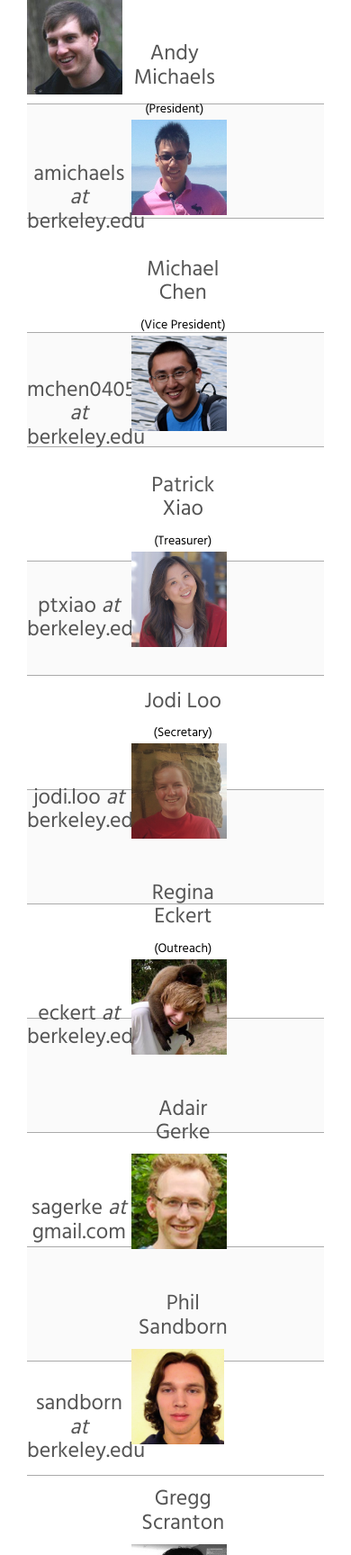
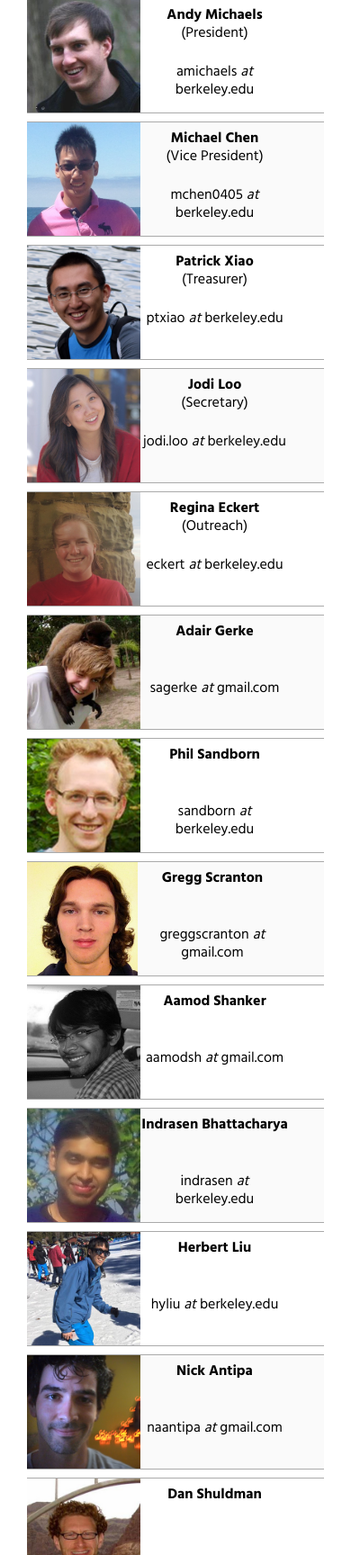
Before and after one commit to asm249/PhotobearsWebsite, a plain HTML site: page People.html in a window 390 px wide. Shown: the part 272-2000 px from the top of the page at 90% size. Drawn offline with nearby package versions, Linux system fonts and the light colour scheme.

Commit message:
Fixed mobile viewing and other changes

```diff
--- a/People.html
+++ b/People.html
@@ -63,125 +63,124 @@
 
                 <div class="people-row-B">
                     <img class="photo-thumbnail" src="res/images/andrewmichaels.jpg" alt="Andy Michaels">
-                    <div class="bio-col">
-                        <h1>Andy Michaels</h1>
+                    <div class="bio-col"><b>Andy Michaels</b><br/>
 			(President)
                     </div>
                     <div class="bio-col">
-                       <h1>amichaels <i>at</i> berkeley.edu</h1>
+                       amichaels <i>at</i> berkeley.edu
                     </div>
                 </div>
 		<div class="people-row-A">
                     <img class="photo-thumbnail" src="res/images/Michael-Chen.jpg" alt="Michael Chen">
-                    <div class="bio-col">
-                        <h1>Michael Chen</h1>
+	    <div class="bio-col">
+		<b>Michael Chen</b><br/>
 			(Vice President)
                     </div>
                     <div class="bio-col">
-                        <h1>mchen0405 <i>at</i> berkeley.edu</h1>
+                        mchen0405 <i>at</i> berkeley.edu
                     </div>
                 </div>
                 <div class="people-row-B">
                     <img class="photo-thumbnail" src="res/images/patrickxiao.png" alt="Patrick Xiao">
                     <div class="bio-col">
-                        <h1>Patrick Xiao</h1>
+                        <b>Patrick Xiao</b><br/>
 			(Treasurer)
                     </div>
                     <div class="bio-col">
-                        <h1>ptxiao <i>at</i> berkeley.edu</h1>
+                        ptxiao <i>at</i> berkeley.edu
                     </div>
                 </div>
 		 <div class="people-row-A">
                     <img class="photo-thumbnail" src="res/images/jodi.jpg" alt="Jodi Loo">
                     <div class="bio-col">
-                        <h1>Jodi Loo</h1>
+                        <b>Jodi Loo</b><br/>
 			(Secretary)
                     </div>
                     <div class="bio-col">
-                        <h1>jodi.loo <i>at</i> berkeley.edu</h1>
+                        jodi.loo <i>at</i> berkeley.edu
                     </div>
                 </div>
                 <div class="people-row-B">
                 <img class="photo-thumbnail" src="res/images/regina_eckert_photo.png" alt="Regina Eckert">
                         <div class="bio-col">
-                                <h1>Regina Eckert</h1>
+                                <b>Regina Eckert</b><br/>
                        		(Outreach)
 			 </div>
                         <div class="bio-col">
-                                <h1>eckert <i>at</i> berkeley.edu</h1>
+                                eckert <i>at</i> berkeley.edu
                         </div>
                 </div>
 		<div class="people-row-A">
                     <img class="photo-thumbnail" id="adair" src="res/images/adair.jpg" alt="Adair Gerke">
                     <div class="bio-col">
-                        <h1>Adair Gerke</h1>
+                        <b>Adair Gerke</b>
                     </div>
                     <div class="bio-col">
-                        <h1>sagerke <i>at</i> gmail.com</h1>
+                        sagerke <i>at</i> gmail.com
                     </div>
                 </div>
 		<div class="people-row-B">
                     <img class="photo-thumbnail" src="res/images/phil.jpg" alt="Phil Sandborn">
                     <div class="bio-col">
-                        <h1>Phil Sandborn</h1>
+                        <b>Phil Sandborn</b>
                     </div>
                     <div class="bio-col">
-                        <h1>sandborn <i>at</i> berkeley.edu</h1>
+                        sandborn <i>at</i> berkeley.edu
                     </div>
                 </div>
                 <div class="people-row-A">
                     <img class="photo-thumbnail" src="res/images/greggface.jpg" alt="Gregg Scranton">
                     <div class="bio-col">
-                        <h1>Gregg Scranton</h1>
+                        <b>Gregg Scranton</b>
                     </div>
                     <div class="bio-col">
-                        <h1>greggscranton <i>at</i> gmail.com</h1>
+                        greggscranton <i>at</i> gmail.com
                     </div>
                 </div>
 		<div class="people-row-B">
                     <img class="photo-thumbnail" src="res/images/aamod.jpg" alt="Aamod Shanker">
                     <div class="bio-col">
-                        <h1>Aamod Shanker</h1>
+                        <b>Aamod Shanker</b>
                     </div>
                     <div class="bio-col">
-                        <h1>aamodsh <i>at</i> gmail.com</h1>
+                        aamodsh <i>at</i> gmail.com
                     </div>
                 </div>
 
 		<div class="people-row-A">
                     <img class="photo-thumbnail" src="res/images/Indrasen.png" alt="Indrasen Bhattacharya">
                     <div class="bio-col">
-                        <h1>Indrasen Bhattacharya</h1>
+                        <b>Indrasen Bhattacharya</b>
                     </div>
                     <div class="bio-col">
-                        <h1>indrasen <i>at</i> berkeley.edu</h1>
+                        indrasen <i>at</i> berkeley.edu
                     </div>
                 </div>
 		<div class="people-row-B">
                     <img class="photo-thumbnail" src="res/images/herbert.jpg" alt="Herbert Liu">
                     <div class="bio-col">
-                        <h1>Herbert Liu</h1>
+                        <b>Herbert Liu</b>
                     </div>
                     <div class="bio-col">
-                        <h1>hyliu <i>at</i> berkeley.edu</h1>
+                        hyliu <i>at</i> berkeley.edu
                     </div>
 		</div>
 		<div class="people-row-A">
                     <img class="photo-thumbnail" src="res/images/NickAntipa_bright2.jpg" alt="Nick Antipa">
                     <div class="bio-col">
-                        <h1>Nick Antipa</h1>
+                        <b>Nick Antipa</b>
                     </div>
                     <div class="bio-col">
-                        <h1>naantipa <i>at</i> gmail.com</h1>
+                        naantipa <i>at</i> gmail.com
                     </div>
                 </div>
 		<div class="people-row-B">
                     <img class="photo-thumbnail" src="res/images/dan.jpg" alt="Dan Shuldman">
                     <div class="bio-col">
-                        <h1>Dan Shuldman</h1>
+                        <b>Dan Shuldman</b>
                     </div>
                     <div class="bio-col">
-                        <h1></h1>
+
                     </div>
                 </div>
             </div>
--- a/css/main.css
+++ b/css/main.css
@@ -118,6 +118,8 @@ span#sub-title {
 
 img#banner-image {
     width: 100%;
+    min-height: 130px;
+    object-fit: cover;
 }
 
 
@@ -191,18 +193,18 @@ img#banner-image {
 .people-row-A, .people-row-B, .pi-row {
     display: block;
     width: 100%;
+    float:left;
     height: 128px;
-    line-height: 128px;
-    margin-top: 0px;
-    padding-top: 10px;
+    margin-top: 10px;
+    padding-top: 0px;
     margin-bottom: -1px;
-    padding-bottom: 10px;
+    padding-bottom: 0px;
     border-top: 1px solid #AAA;
     border-bottom: 1px solid #AAA;
 }
 
 .pi-row {
-    height: 256px;
+    height: 128px;
 }
 
 .people-row-A {
@@ -214,7 +216,7 @@ img#banner-image {
 }
 
 .pi-row h1, .people-row-A h1, .people-row-B h1 {
-    font-size: 24px;
+    font-size: 28px;
     font-family: Hind;
     font-weight: 400;
     color: #555555;
@@ -233,7 +235,7 @@ img#banner-image {
 }
 
 .pi-row h2, .people-row-A h2, .people-row-B h2 {
-    font-size: 18px;
+    font-size: 24px;
     font-family: Hind;
     font-weight: 400;
     color: #555555;
@@ -247,11 +249,27 @@ img#banner-image {
 
 .bio-col {
     display: inline-block;
-    float: left;
-    line-height: normal;
+    line-height: 28px;
     vertical-align: middle;
     text-align: center;
     width: 35%;
+    min-width: 125px;
+    height: 100%;
+    padding-top: 2em;
+    font-size: 18px;
+}
+
+@media screen and (max-width: 500px) {
+.bio-col {
+	float: left;
+	margin-right: 0;
+	width: 50%;
+	height: 50%;
+	border: 0;
+	padding-top: 0.5em;
+	line-height: 20px;
+	font-size: 16px;
+	}
 }
 
 .body-table th {
@@ -262,6 +280,7 @@ img#banner-image {
 	color: #444444;
 	font-size: 20px;
 	line-height: 32px;
+	float: none;
 }
 
 .body-table td {
@@ -269,6 +288,9 @@ img#banner-image {
 	border-bottom: 1px solid #CCC;
 	padding-left: 1em;
 	padding-right: 1em;
+	padding-top: 0.5em;
+	padding-bottom: 0.5em;
+	float: none;
 }
 
 #adair {
@@ -362,13 +384,15 @@ img#banner-image {
 	width: 100%;
     height: 64px;
     /*border-bottom: 1px solid #888888;*/
-    line-height: 64px;
+    line-height: 16px;
     margin-top: 20px;
+    padding-top: 10px;
     background: #FFFFFF;
     color: #AAAAAA;
     font-family: Hind;
     font-size: 10px;
     text-align: center;
+	float: left;
 
     -webkit-box-shadow: 0px 2px 5px 0px rgba(0,0,0,0.75);
     -moz-box-shadow: 0px 2px 5px 0px rgba(0,0,0,0.75);
```
Also changed, not shown: Research.html (+28 -26 lines), index.html (+1 -1 lines).
